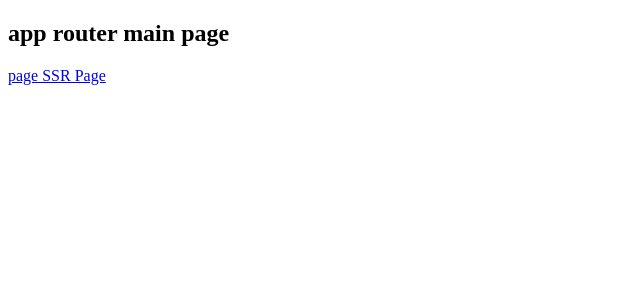
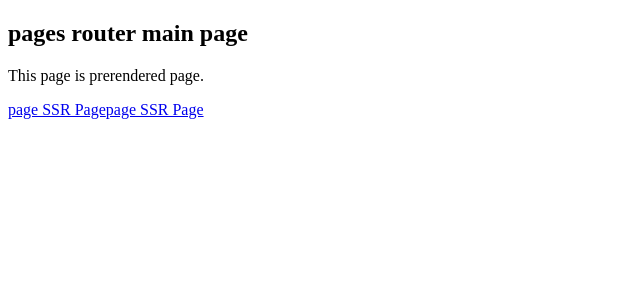
Before and after one commit to IwannabeRealnerD/next-rendering-exmaple, a Next.js app: page / in a window 1280 px wide. Shown: the top 300 px of the page, without its empty margins (0-640 px from the left). Built offline with nearby package versions, Linux system fonts and the light colour scheme.

Commit message:
[faet] ssg page added

```diff
--- a/src/app/layout.tsx
+++ b/src/app/layout.tsx
@@ -9,6 +9,7 @@ export const metadata: Metadata = {
   description: "Generated by create next app",
 };
 
+// eslint-disable-next-line react/destructuring-assignment
 export default function RootLayout({
   children,
 }: Readonly<{
--- a/src/pages/index.tsx
+++ b/src/pages/index.tsx
@@ -3,8 +3,10 @@ import Link from "next/link";
 export default function Home() {
   return (
     <main>
-      <h2>app router main page</h2>
+      <h2>pages router main page</h2>
+      <p>This page is prerendered page.</p>
       <Link href="/ssr">page SSR Page</Link>
+      <Link href="/ssg">page SSR Page</Link>
     </main>
   );
 }
```
Also changed, not shown: src/pages/ssg/index.tsx (added, +43 -0 lines).
